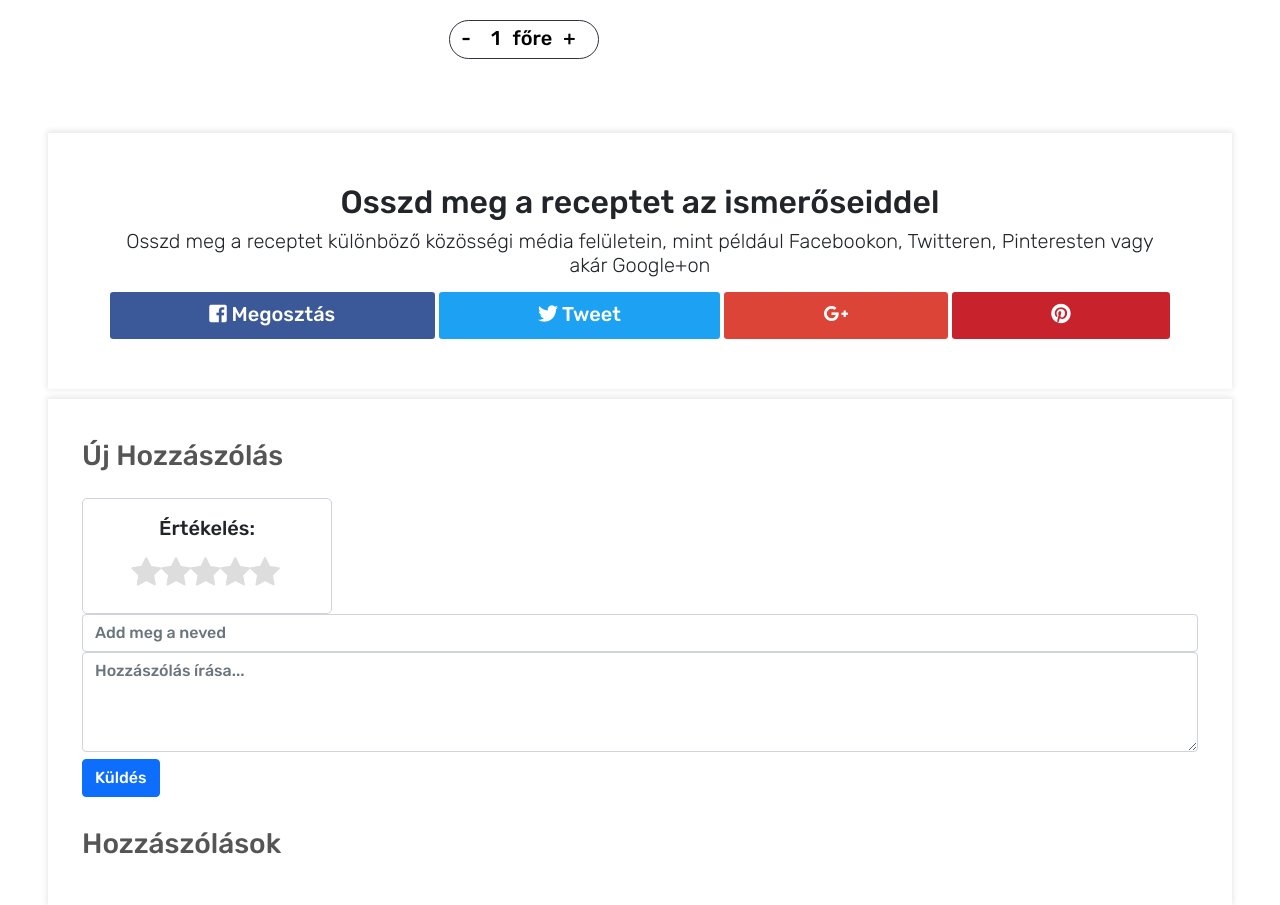
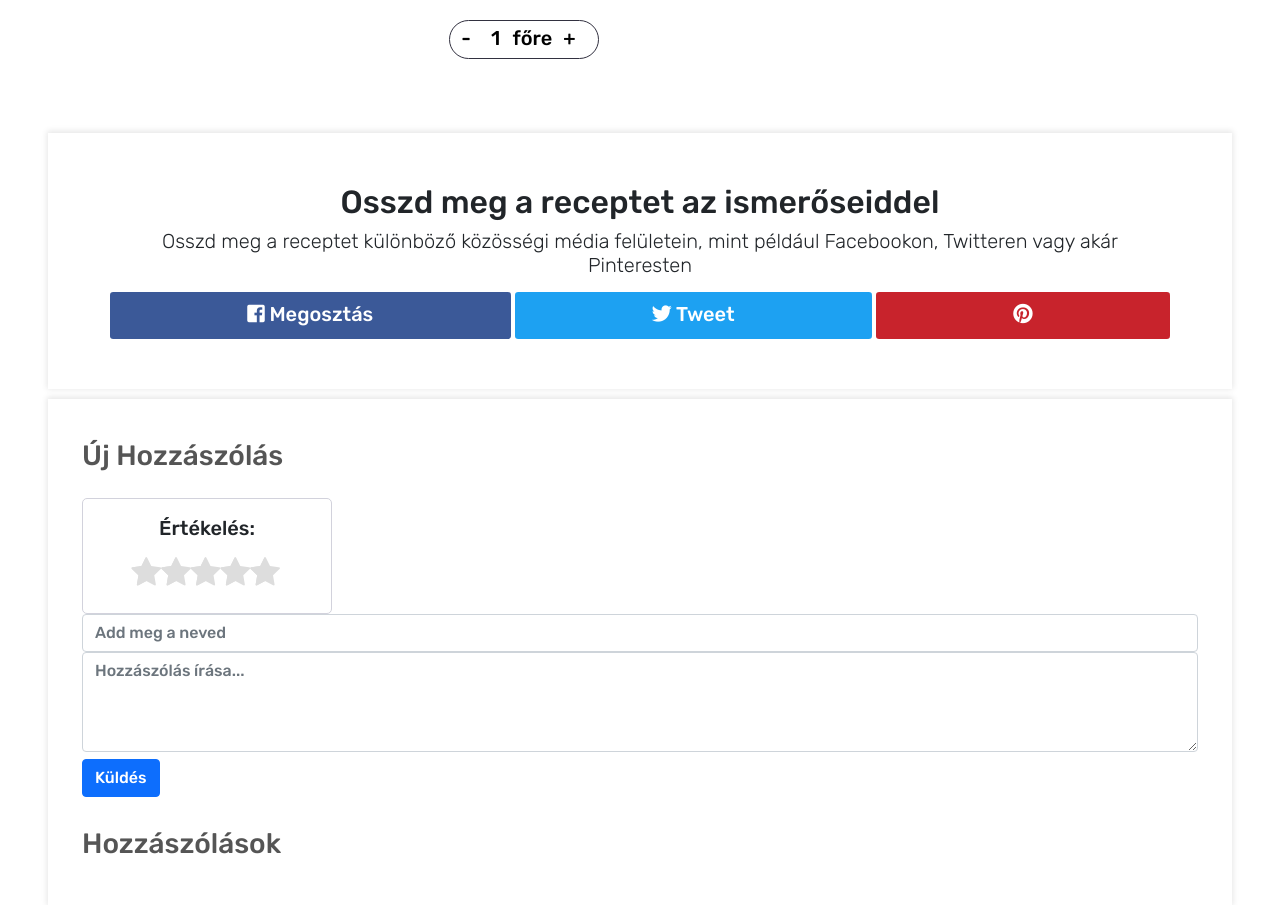
Before and after one commit to szaszagado/gastroblog, a Node server app: page /recipe/600000000000000000000001 in a window 1280 px wide. Shown: the part 556-1461 px from the top of the page. Run offline with Node 20, Linux system fonts and the light colour scheme; tables that the repository leaves empty hold one stand-in row (values such as "Sample post"); some libraries are stand-ins or nearby versions; some web fonts are replaced.

Commit message:
make it better

```diff
--- a/views/recipe.ejs
+++ b/views/recipe.ejs
@@ -111,20 +111,17 @@
           <div class="sharebox">
 
             <h2>Osszd meg a receptet az ismerőseiddel</h2>
-  <h5 class="thin">Osszd meg a receptet különböző közösségi média felületein, mint például Facebookon, Twitteren, Pinteresten vagy akár Google+on </h5>
+  <h5 class="thin">Osszd meg a receptet különböző közösségi média felületein, mint például Facebookon, Twitteren vagy akár Pinteresten </h5>
 
 
   <div class="fluid">
-    <a class="btn btn-sm btn-social btn-fb" href="https://www.facebook.com/sharer/sharer.php?u=PAGE_URL" target="_blank" title="Osszd meg Facebookon">
+    <a class="btn btn-sm btn-social btn-fb" href="https://www.facebook.com/sharer/sharer.php?u=https://gastroblog.herokuapp.com/recipe/<%= recipe._id %>" target="_blank" title="Osszd meg Facebookon">
         <h5 class="shareh5"><i class="fab fa-facebook-square"></i> Megosztás</h5>
     </a>
-      <a class="btn btn-sm btn-social btn-tw" href="https://twitter.com/intent/tweet?text=PAGE_TITLE&amp;url=PAGE_URL" target="_blank" title="Osszd meg Twitteren">
+      <a class="btn btn-sm btn-social btn-tw" href="https://twitter.com/intent/tweet?text=PAGE_TITLE&amp;url=https://gastroblog.herokuapp.com/recipe/<%= recipe._id %>" target="_blank" title="Osszd meg Twitteren">
         <h5 class="shareh5"><i class="fab fa-twitter"></i> Tweet</h5>
     </a>
-    <a class="btn btn-sm btn-social btn-gp" href="https://plus.google.com/share?url=PAGE_URL" target="_blank" title="Osszd meg Google Pluson">
-    <h5 class="shareh5"><i class="fab fa-google-plus-g" data-fa-transform="grow-2"></i></h5>
-    </a>
-    <a class="btn btn-sm btn-social btn-pin" href="http://pinterest.com/pin/create/link/?url=" target="_blank" title="Osszd meg Pinterestne">
+    <a class="btn btn-sm btn-social btn-pin" href="http://pinterest.com/pin/create/link/?url=https://gastroblog.herokuapp.com/recipe/<%= recipe._id %>" target="_blank" title="Osszd meg Pinterestne">
     <h5 class="shareh5"><i class="fab fa-pinterest" data-fa-transform="grow-4"></i></h5>
     </a>
   </div>
```
Also changed, not shown: public/css/recipestyles.css (+1 -10 lines).
